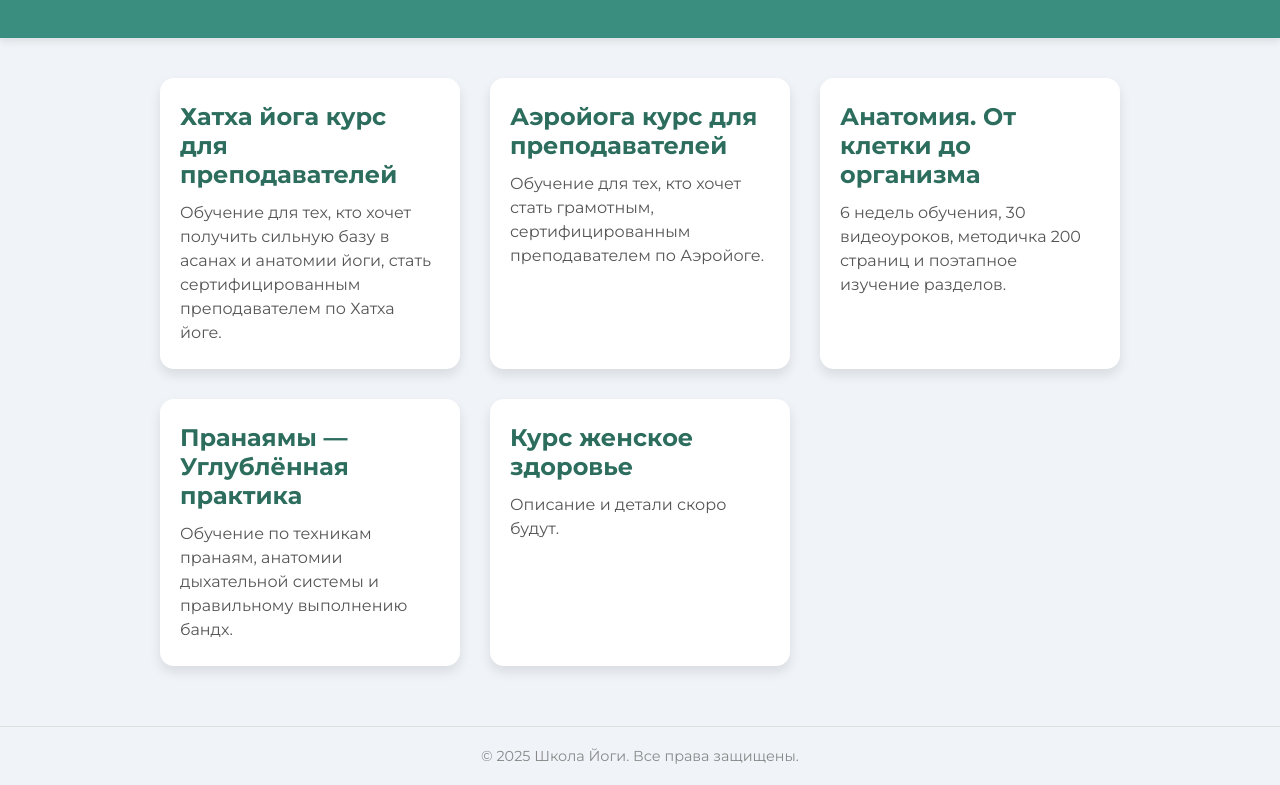
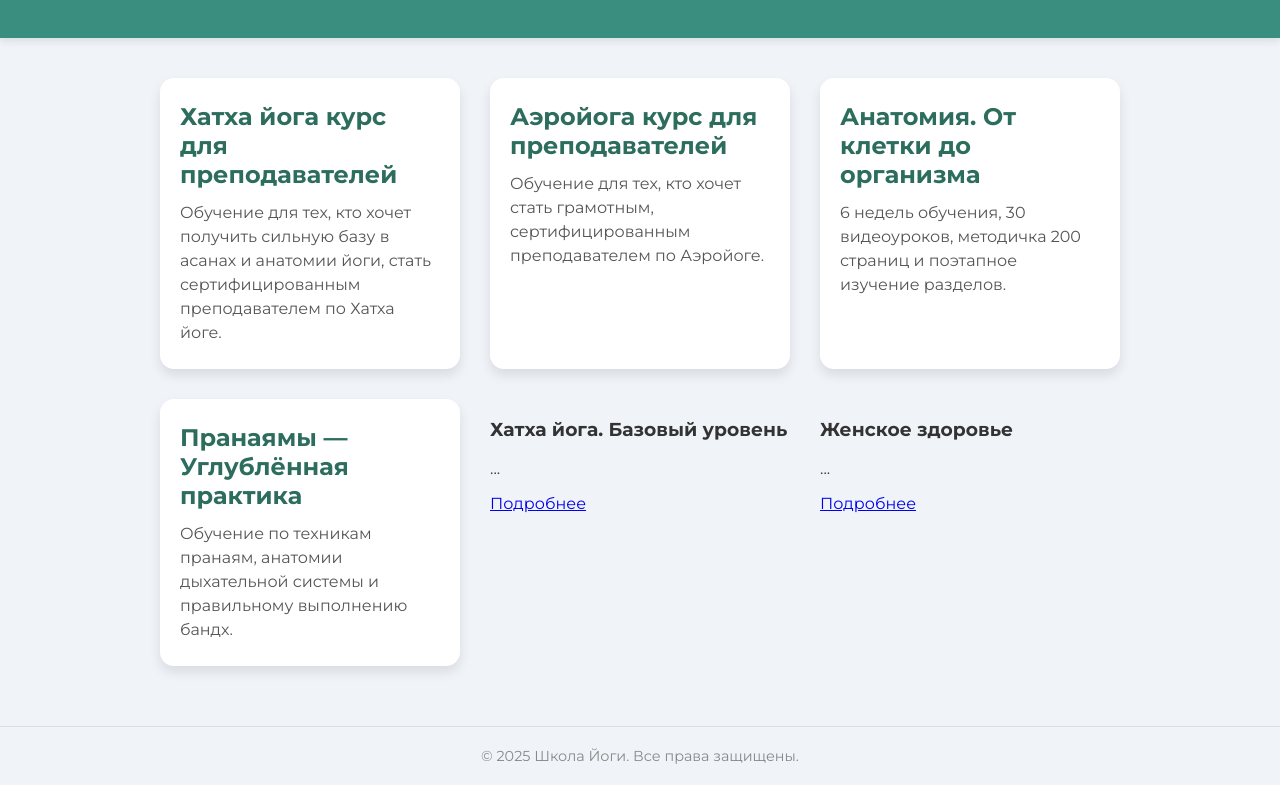
Before and after one commit to TellievRoma/yoga-site, a plain HTML site: page index.html in a window 1280 px wide. Shown: the part 136-921 px from the top of the page. Drawn offline with Linux system fonts and the light colour scheme.

Commit message:
Update index.html

```diff
--- a/index.html
+++ b/index.html
@@ -95,10 +95,17 @@
   <h2>Пранаямы — Углублённая практика</h2>
   <p>Обучение по техникам пранаям, анатомии дыхательной системы и правильному выполнению бандх.</p>
 </a>
-    <a href="#" class="course-card">
-      <h2>Курс женское здоровье</h2>
-      <p>Описание и детали скоро будут.</p>
-    </a>
+    <div class="course-card">
+  <h3>Хатха йога. Базовый уровень</h3>
+  <p>...</p>
+  <a href="hatha-yoga.html" class="btn">Подробнее</a>
+</div>
+
+<div class="course-card">
+  <h3>Женское здоровье</h3>
+  <p>...</p>
+  <a href="women-health.html" class="btn">Подробнее</a>
+</div>
   </main>
   <footer>
     &copy; 2025 Школа Йоги. Все права защищены.
```
